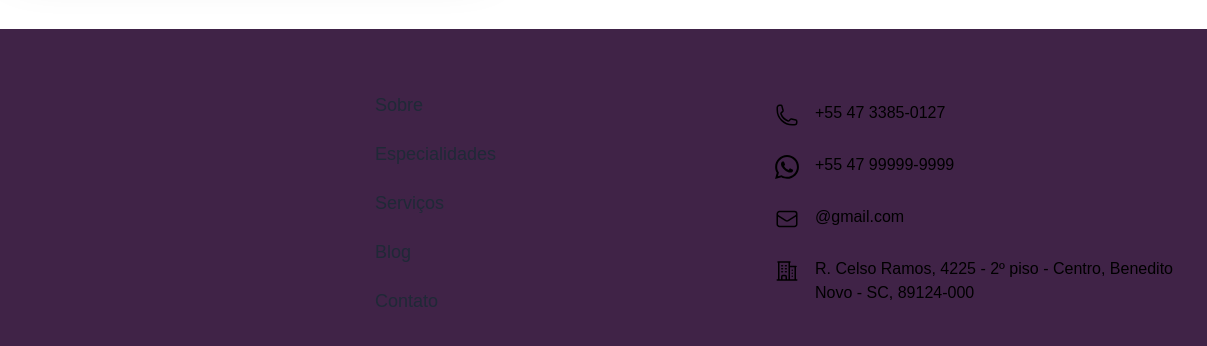
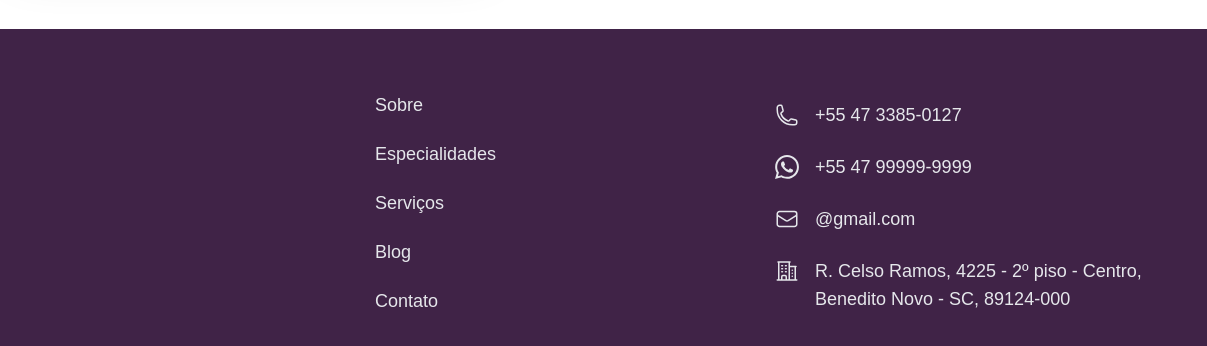
Before and after one commit to AAndreazza/site-escoben-contabilidade, a Gatsby site: page /contato in a window 1280 px wide. Shown: the part 1383-1729 px from the top of the page, 73-1280 px from the left. Built offline with nearby package versions, Linux system fonts and the light colour scheme; Gatsby itself is replaced by a stand-in of ours.

Commit message:
organizacao de pastas + links no footer

```diff
--- a/src/components/Footer.js
+++ b/src/components/Footer.js
@@ -1,5 +1,5 @@
 import React from 'react'
-import { Link } from "gatsby"
+import { Link } from"gatsby"
 
 const Footer = () => {
     return (
@@ -12,19 +12,19 @@ const Footer = () => {
                     <div class="grid grid-cols-2 xl:col-span-2">
                         <ul class="space-y-6 mt-4">
                             <li>
-                                <Link to="#" class="text-lg leading-6 text-gray-800 hover:text-gray-900">Sobre</Link>
+                                <Link to="../sobre" class="text-lg leading-6 text-gray-200">Sobre</Link>
                             </li>
                             <li>
-                                <Link to="#" class="text-lg leading-6 text-gray-800 hover:text-gray-900">Especialidades</Link>
+                                <Link to="../especialidades" class="text-lg leading-6 text-gray-200">Especialidades</Link>
                             </li>
                             <li>
-                                <Link to="#" class="text-lg leading-6 text-gray-800 hover:text-gray-900">Serviços</Link>
+                                <Link to="../servicos" class="text-lg leading-6 text-gray-200">Serviços</Link>
                             </li>
                             <li>
-                                <Link to="#" class="text-lg leading-6 text-gray-800 hover:text-gray-900">Blog</Link>
+                                <Link to="../blog" class="text-lg leading-6 text-gray-200">Blog</Link>
                             </li>
                             <li>
-                                <Link to="#" class="text-lg leading-6 text-gray-800 hover:text-gray-900">Contato</Link>
+                                <Link to="../contato" class="text-lg leading-6 text-gray-200">Contato</Link>
                             </li>
                         </ul>
 
@@ -36,12 +36,12 @@ const Footer = () => {
                                         <svg
                                             xmlns="http://www.w3.org/2000/svg"
                                             fill="none" viewBox="0 0 24 24" stroke-width="1.5" stroke="currentColor"
-                                            class="h-7 w-6 text-black">
+                                            class="h-7 w-6 text-gray-200">
                                             <path
                                                 stroke-linecap="round" stroke-linejoin="round" d="M2.25 6.75c0 8.284 6.716 15 15 15h2.25a2.25 2.25 0 0 0 2.25-2.25v-1.372c0-.516-.351-.966-.852-1.091l-4.423-1.106c-.44-.11-.902.055-1.173.417l-.97 1.293c-.282.376-.769.542-1.21.38a12.035 12.035 0 0 1-7.143-7.143c-.162-.441.004-.928.38-1.21l1.293-.97c.363-.271.527-.734.417-1.173L6.963 3.102a1.125 1.125 0 0 0-1.091-.852H4.5A2.25 2.25 0 0 0 2.25 4.5v2.25Z" />
                                         </svg>
                                     </dt>
-                                    <dd className='hover:text-gray-900' to='#' >+55 47 3385-0127</dd>
+                                    <dd className='text-gray-200 text-lg' to='#' >+55 47 3385-0127</dd>
                                 </div>
                             </li>
                             <li>
@@ -51,7 +51,7 @@ const Footer = () => {
                                         <Link to=''>
                                         <svg
                                             xmlns='http://www.w3.org/2000/svg'
-                                            className='h-7 w-6 text-black'
+                                            className='h-7 w-6 text-gray-200'
                                             fill='currentColor'
                                             viewBox='0 0 24 24'>
                                             <path
@@ -60,7 +60,7 @@ const Footer = () => {
                                         </Link>
                                     </dt>
                                     <Link to=''>
-                                        <dd className='hover:text-gray-900' to='#' >+55 47 99999-9999</dd>
+                                        <dd className='text-gray-200 text-lg' to='#' >+55 47 99999-9999</dd>
                                     </Link>
                                 </div>
                             </li>
@@ -68,13 +68,13 @@ const Footer = () => {
                                 <div className='flex gap-x-4'>
                                     <dt className='flex-none'>
                                         <span className='sr-only'>Email</span>
-                                        <Link to='mailto:adicionar' className='hover:text-gray-900'>
-                                            <svg className='h-7 w-6 text-black' fill='none' viewBox='0 0 24 24' stroke-width='1.5' stroke='currentColor' aria-hidden='true'>
+                                        <Link to='mailto:adicionar' className=''>
+                                            <svg className='h-7 w-6 text-gray-200' fill='none' viewBox='0 0 24 24' stroke-width='1.5' stroke='currentColor' aria-hidden='true'>
                                                 <path stroke-linecap='round' stroke-linejoin='round' d='M21.75 6.75v10.5a2.25 2.25 0 01-2.25 2.25h-15a2.25 2.25 0 01-2.25-2.25V6.75m19.5 0A2.25 2.25 0 0019.5 4.5h-15a2.25 2.25 0 00-2.25 2.25m19.5 0v.243a2.25 2.25 0 01-1.07 1.916l-7.5 4.615a2.25 2.25 0 01-2.36 0L3.32 8.91a2.25 2.25 0 01-1.07-1.916V6.75' />
                                             </svg>
                                         </Link>
                                     </dt>
-                                    <dd><Link to='mailto:adicionar' className='hover:text-gray-900'>@gmail.com</Link></dd>
+                                    <dd><Link to='mailto:adicionar' className='text-gray-200 text-lg'>@gmail.com</Link></dd>
                                 </div>
                             </li>
                             <li>
@@ -82,13 +82,13 @@ const Footer = () => {
                                     <dt className='flex-none'>
                                         <span className='sr-only'>Endereco</span>
                                         <Link to='https://maps.app.goo.gl/TyZXexCdy5FzSrjT8'>
-                                            <svg className='h-7 w-6 text-black' fill='none' viewBox='0 0 24 24' stroke-width='1.5' stroke='currentColor' aria-hidden='true'>
+                                            <svg className='h-7 w-6 text-gray-200' fill='none' viewBox='0 0 24 24' stroke-width='1.5' stroke='currentColor' aria-hidden='true'>
                                                 <path stroke-linecap='round' stroke-linejoin='round' d='M2.25 21h19.5m-18-18v18m10.5-18v18m6-13.5V21M6.75 6.75h.75m-.75 3h.75m-.75 3h.75m3-6h.75m-.75 3h.75m-.75 3h.75M6.75 21v-3.375c0-.621.504-1.125 1.125-1.125h2.25c.621 0 1.125.504 1.125 1.125V21M3 3h12m-.75 4.5H21m-3.75 3.75h.008v.008h-.008v-.008zm0 3h.008v.008h-.008v-.008zm0 3h.008v.008h-.008v-.008z' />
                                             </svg>
                                         </Link>
                                     </dt>
                                     <Link to='https://maps.app.goo.gl/TyZXexCdy5FzSrjT8'>
-                                        <dd>R. Celso Ramos, 4225 - 2º piso - Centro, Benedito Novo - SC, 89124-000</dd>
+                                        <dd className='text-gray-200 text-lg'>R. Celso Ramos, 4225 - 2º piso - Centro, Benedito Novo - SC, 89124-000</dd>
                                     </Link>
                                 </div>
                             </li>
--- a/src/components/Header.js
+++ b/src/components/Header.js
@@ -1,7 +1,6 @@
 import React, { useState } from 'react';
 import { Disclosure } from '@headlessui/react'
 import { Link } from 'gatsby'
-import { NavLink } from 'react-router-dom';
 
 const NavBar = () => {
   const [isSidebarOpen, setIsSidebarOpen] = useState(false);
--- a/src/components/Sobre.js
+++ b/src/components/PaginaInicial/Sobre.js
@@ -1,5 +1,5 @@
 import React from "react";
-import Logo from "../images/LogoTeste.png"
+import Logo from "../../images/LogoTeste.png"
 
 const Sobre = () => {
     return (
--- a/src/pages/contato.js
+++ b/src/pages/contato.js
@@ -1,5 +1,5 @@
 import React from 'react'
-import PaginaContato from '../components/Contato/PaginaContato'
+import PaginaContato from '../components/PaginaContato'
 
 const Contato = () => {
     return (
--- a/src/pages/especialidades.js
+++ b/src/pages/especialidades.js
@@ -1,5 +1,5 @@
 import React from 'react'
-import PaginaEspecialidades from '../components/Especialidades/PaginaEspecialidades'
+import PaginaEspecialidades from '../components/PaginaEspecialidades'
 
 const Especialidades = () => {
     return (
--- a/src/pages/index.js
+++ b/src/pages/index.js
@@ -3,7 +3,7 @@ import Header from '../components/Header'
 import WhatsappIcon from '../components/WhatsappIcon'
 import Especialidades from '../components/PaginaInicial/Especialidades'
 import Servicos from '../components/PaginaInicial/Servicos'
-import Sobre from '../components/Sobre'
+import Sobre from '../components/PaginaInicial/Sobre'
 import Footer from '../components/Footer'
 
 const Index = () => {
--- a/src/pages/sobre.js
+++ b/src/pages/sobre.js
@@ -1,5 +1,5 @@
 import React from 'react'
-import PaginaSobre from '../components/Sobre/PaginaSobre'
+import PaginaSobre from '../components/PaginaSobre'
 
 const Sobre = () => {
     return (
```
Also changed, not shown: src/components/PaginaContato.js (renamed from src/components/Contato/PaginaContato.js, +3 -4 lines), src/components/PaginaEspecialidades.js (renamed from src/components/Especialidades/PaginaEspecialidades.js, +4 -4 lines), src/components/PaginaSobre.js (renamed from src/components/Sobre/PaginaSobre.js, +4 -4 lines).
